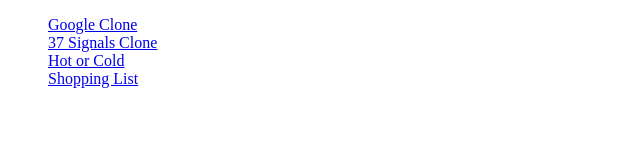
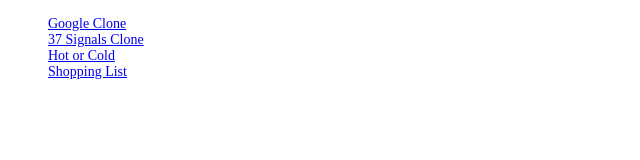
Before and after one commit to mythinkful/home, a plain HTML site: page index.html in a window 1280 px wide. Shown: the whole page, without its empty margins (0-640 px from the left). Drawn offline with Linux system fonts and the light colour scheme.

Commit message:
Update index.html

```diff
--- a/index.html
+++ b/index.html
@@ -5,7 +5,10 @@
 	<meta charset="UTF-8">
 	<title>Git Home Page: My Thinkful Projects</title>
 	<style>
-		li {list-style-type: none;}
+		li {
+			list-style-type: none;
+			font-size: 14px;
+		}
 	</style>
 </head>
 
```
